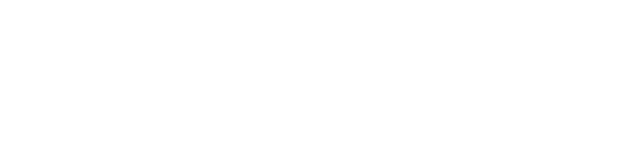
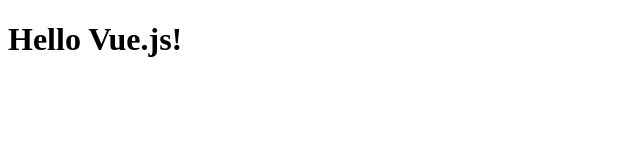
Before and after one commit to salvomc/vue-hello, a plain HTML site: page index.html in a window 1280 px wide. Shown: the whole page, without its empty margins (0-640 px from the left). Drawn offline with nearby package versions, Linux system fonts and the light colour scheme.

Commit message:
exercise completed

```diff
--- a/index.html
+++ b/index.html
@@ -8,6 +8,10 @@
 </head>
 <body>
 
+    <div id="greeting">
+        <div v-html="greeting"></div>
+    </div>
+
     <script src="https://unpkg.com/vue@3/dist/vue.global.js"></script>
     <script text="text/javascript" src="./js/script.js"></script>
 </body>
--- a/js/script.js
+++ b/js/script.js
@@ -0,0 +1,9 @@
+const { createApp } = Vue;
+
+createApp({
+        data() {
+            return  {
+                        greeting: '<h1>Hello Vue.js!</h1>'
+                    }
+               }
+          }).mount('#greeting');
```
Also changed, not shown: 1 other file.
